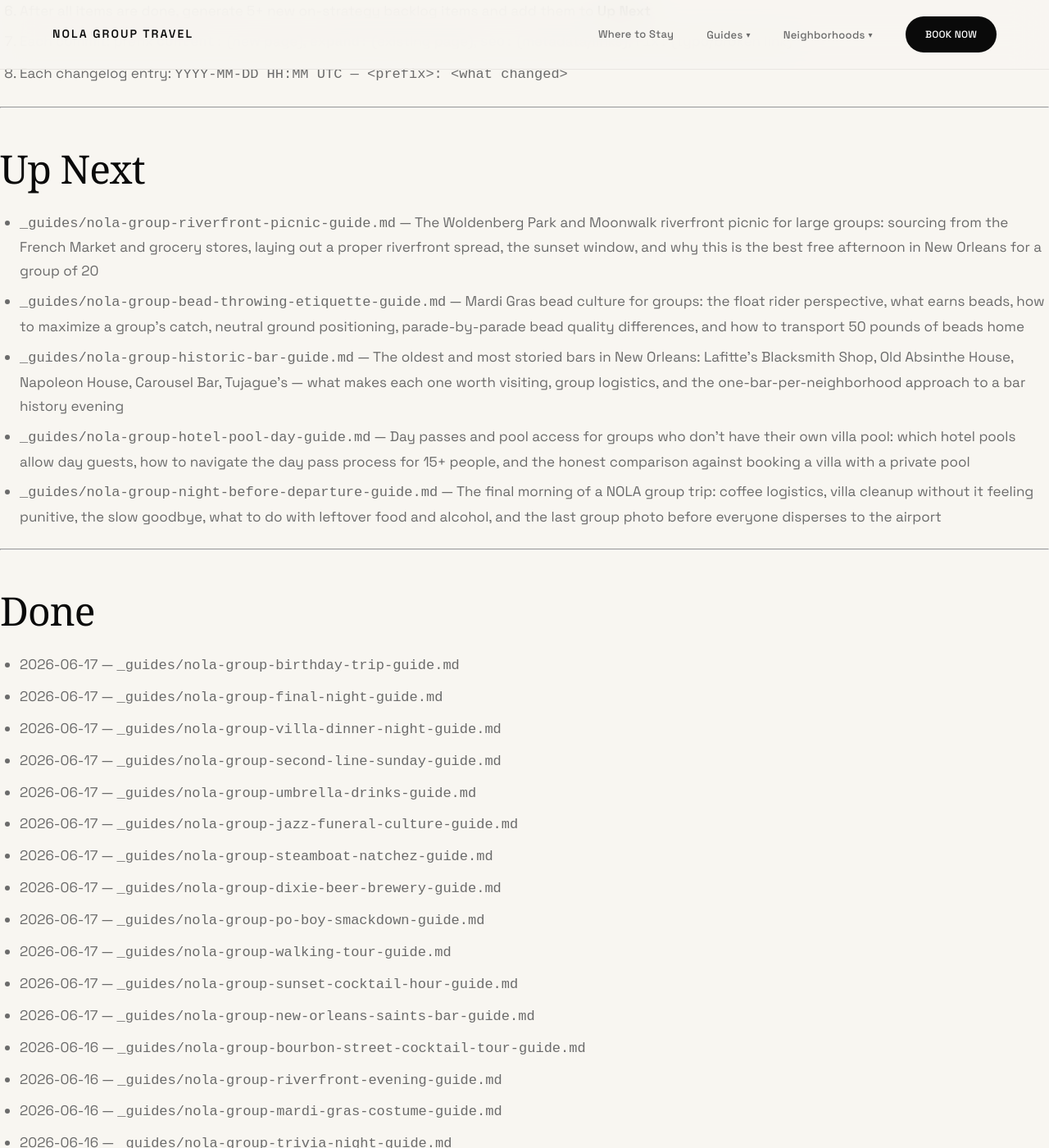
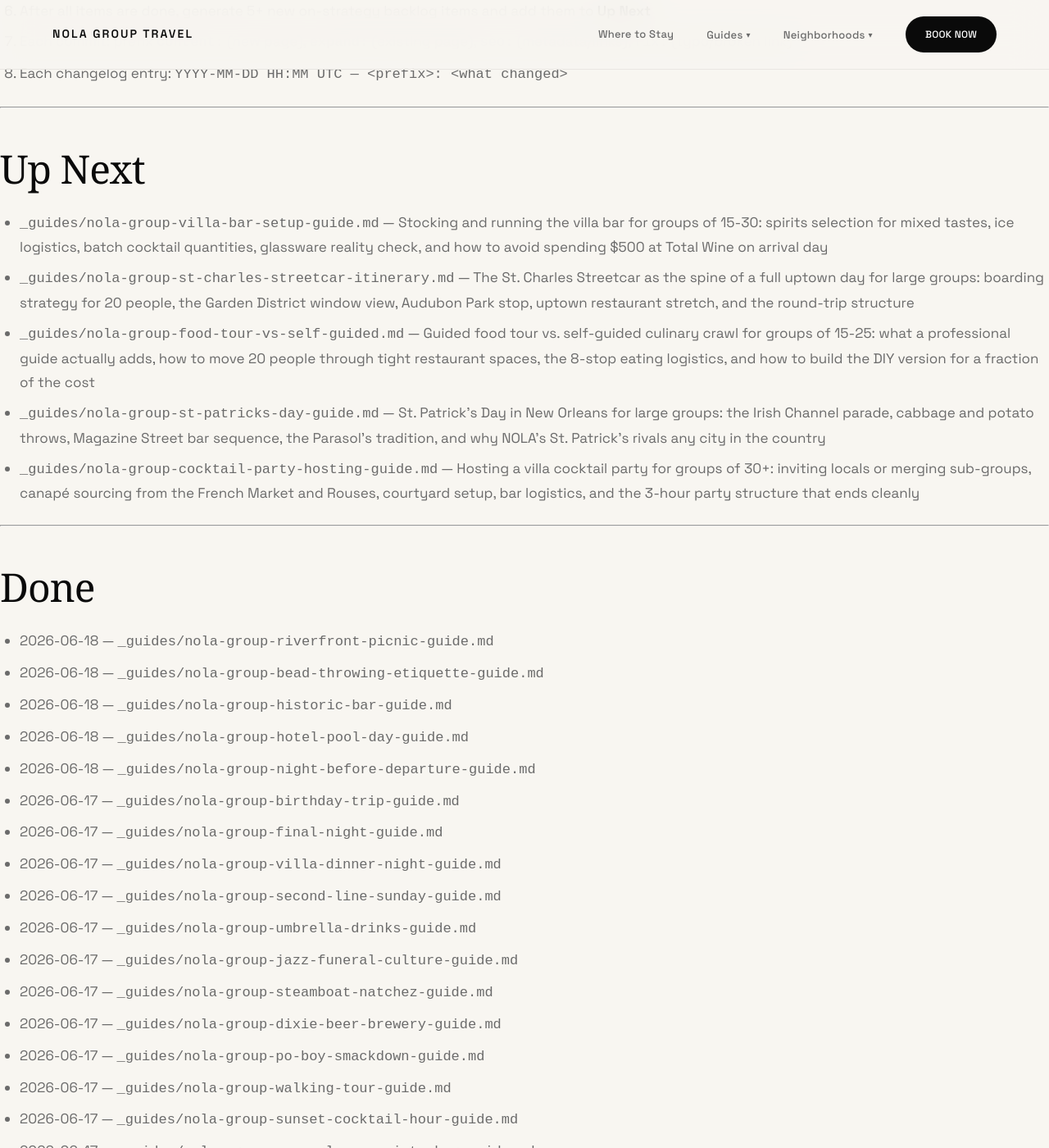
Before and after one commit to sjworth-dev/nola-group-travel, a Jekyll site: the page built from ROADMAP.md, in a window 1280 px wide and 1400 px high, scrolled down 3609 px. Shown: the whole window at 82% size. Built offline with Jekyll 4.4.1, drawn with Linux system fonts in a browser that asks for light colours; some web fonts are replaced; our own code applies the rules of GitHub Pages for plain Markdown files.

Commit message:
seo: update ROADMAP — move 5 items to Done, add 5 new Up Next items
Closes out the 2026-06-18 run: riverfront picnic, bead culture, historic bars, hotel pool day pass, and departure morning guides all shipped. Adds 5 new on-strategy backlog items: villa bar setup, St. Charles streetcar itinerary, food tour vs. self-guided, St. Patrick's Day, and cocktail party hosting.

Co-Authored-By: Claude Sonnet 4.6 <noreply@anthropic.com>
Claude-Session: https://claude.ai/code/session_01BYiqcM48xL8eP4GUBUNsiS

```diff
--- a/ROADMAP.md
+++ b/ROADMAP.md
@@ -99,16 +99,21 @@ New guides go in `_guides/<slug>.md`. New neighborhood pages go in `_neighborhoo
 
 ## Up Next
 
-- `_guides/nola-group-riverfront-picnic-guide.md` — The Woldenberg Park and Moonwalk riverfront picnic for large groups: sourcing from the French Market and grocery stores, laying out a proper riverfront spread, the sunset window, and why this is the best free afternoon in New Orleans for a group of 20
-- `_guides/nola-group-bead-throwing-etiquette-guide.md` — Mardi Gras bead culture for groups: the float rider perspective, what earns beads, how to maximize a group's catch, neutral ground positioning, parade-by-parade bead quality differences, and how to transport 50 pounds of beads home
-- `_guides/nola-group-historic-bar-guide.md` — The oldest and most storied bars in New Orleans: Lafitte's Blacksmith Shop, Old Absinthe House, Napoleon House, Carousel Bar, Tujague's — what makes each one worth visiting, group logistics, and the one-bar-per-neighborhood approach to a bar history evening
-- `_guides/nola-group-hotel-pool-day-guide.md` — Day passes and pool access for groups who don't have their own villa pool: which hotel pools allow day guests, how to navigate the day pass process for 15+ people, and the honest comparison against booking a villa with a private pool
-- `_guides/nola-group-night-before-departure-guide.md` — The final morning of a NOLA group trip: coffee logistics, villa cleanup without it feeling punitive, the slow goodbye, what to do with leftover food and alcohol, and the last group photo before everyone disperses to the airport
+- `_guides/nola-group-villa-bar-setup-guide.md` — Stocking and running the villa bar for groups of 15-30: spirits selection for mixed tastes, ice logistics, batch cocktail quantities, glassware reality check, and how to avoid spending $500 at Total Wine on arrival day
+- `_guides/nola-group-st-charles-streetcar-itinerary.md` — The St. Charles Streetcar as the spine of a full uptown day for large groups: boarding strategy for 20 people, the Garden District window view, Audubon Park stop, uptown restaurant stretch, and the round-trip structure
+- `_guides/nola-group-food-tour-vs-self-guided.md` — Guided food tour vs. self-guided culinary crawl for groups of 15-25: what a professional guide actually adds, how to move 20 people through tight restaurant spaces, the 8-stop eating logistics, and how to build the DIY version for a fraction of the cost
+- `_guides/nola-group-st-patricks-day-guide.md` — St. Patrick's Day in New Orleans for large groups: the Irish Channel parade, cabbage and potato throws, Magazine Street bar sequence, the Parasol's tradition, and why NOLA's St. Patrick's rivals any city in the country
+- `_guides/nola-group-cocktail-party-hosting-guide.md` — Hosting a villa cocktail party for groups of 30+: inviting locals or merging sub-groups, canapé sourcing from the French Market and Rouses, courtyard setup, bar logistics, and the 3-hour party structure that ends cleanly
 
 ---
 
 ## Done
 
+- 2026-06-18 — `_guides/nola-group-riverfront-picnic-guide.md`
+- 2026-06-18 — `_guides/nola-group-bead-throwing-etiquette-guide.md`
+- 2026-06-18 — `_guides/nola-group-historic-bar-guide.md`
+- 2026-06-18 — `_guides/nola-group-hotel-pool-day-guide.md`
+- 2026-06-18 — `_guides/nola-group-night-before-departure-guide.md`
 - 2026-06-17 — `_guides/nola-group-birthday-trip-guide.md`
 - 2026-06-17 — `_guides/nola-group-final-night-guide.md`
 - 2026-06-17 — `_guides/nola-group-villa-dinner-night-guide.md`
@@ -524,4 +529,9 @@ New guides go in `_guides/<slug>.md`. New neighborhood pages go in `_neighborhoo
 2026-06-15 12:00 UTC — content: add _guides/nola-group-jazz-improv-session-guide.md — jazz workshop and sit-in guide for large groups with rhythm workshop format, sit-in etiquette, and half-day music structure
 2026-06-14 13:00 UTC — content: add _guides/nola-group-piano-bar-guide.md — piano bars and dueling pianos guide for groups of 10-30 with request mechanic, private section booking, and evening structure
 2026-06-12 14:00 UTC — content: add _guides/nola-group-warehouse-district-dining-guide.md — Julia/Fulton restaurant corridor, private dining rooms, pre-event dinner logistics for Convention Center and Caesars Superdome groups
+2026-06-18 10:00 UTC — content: add _guides/nola-group-riverfront-picnic-guide.md — Woldenberg Park and Moonwalk riverfront picnic guide for groups of 20 with French Market sourcing, sunset timing, and evening transition structure
+2026-06-18 10:15 UTC — content: add _guides/nola-group-bead-throwing-etiquette-guide.md — Mardi Gras bead culture guide: float rider perspective, neutral ground positioning, parade-by-parade quality, group coordination, and bead transport logistics
+2026-06-18 10:30 UTC — content: add _guides/nola-group-historic-bar-guide.md — Oldest bars in NOLA group guide: Lafitte's, Old Absinthe House, Napoleon House, Carousel Bar, Tujague's with two route structures and group logistics
+2026-06-18 10:45 UTC — content: add _guides/nola-group-hotel-pool-day-guide.md — Honest hotel pool day pass guide for large groups with cost comparison table vs villa private pool
+2026-06-18 11:00 UTC — content: add _guides/nola-group-night-before-departure-guide.md — Departure morning guide for villa groups: coffee logistics, cleanup structure, leftover decisions, slow goodbye, and last group photo
 2026-06-12 02:50 UTC — seo+fix+assets (user-approved session, not the routine): added GA4 (G-2C43B728E6) to default layout; removed duplicate <title>/<meta description> (jekyll-seo-tag now sole emitter); default og:image via _config.yml defaults; UTM-tagged all 739 outbound Castleday/Syd links across 168 files; fixed 8 dead deep links (/corporate → /corporate-retreats, /bachelorette → /bachelorette-parties); added 8 real property photos to /assets/images/ + homepage photo hero; where-to-stay: property photos, 12BR/17-bed framing, 2 verified review quotes; events.md: marked passed 2026 events, added what's-ahead intro; updated Hard Rules (UTM format, valid deep slugs, photo inventory, verified facts).
```
